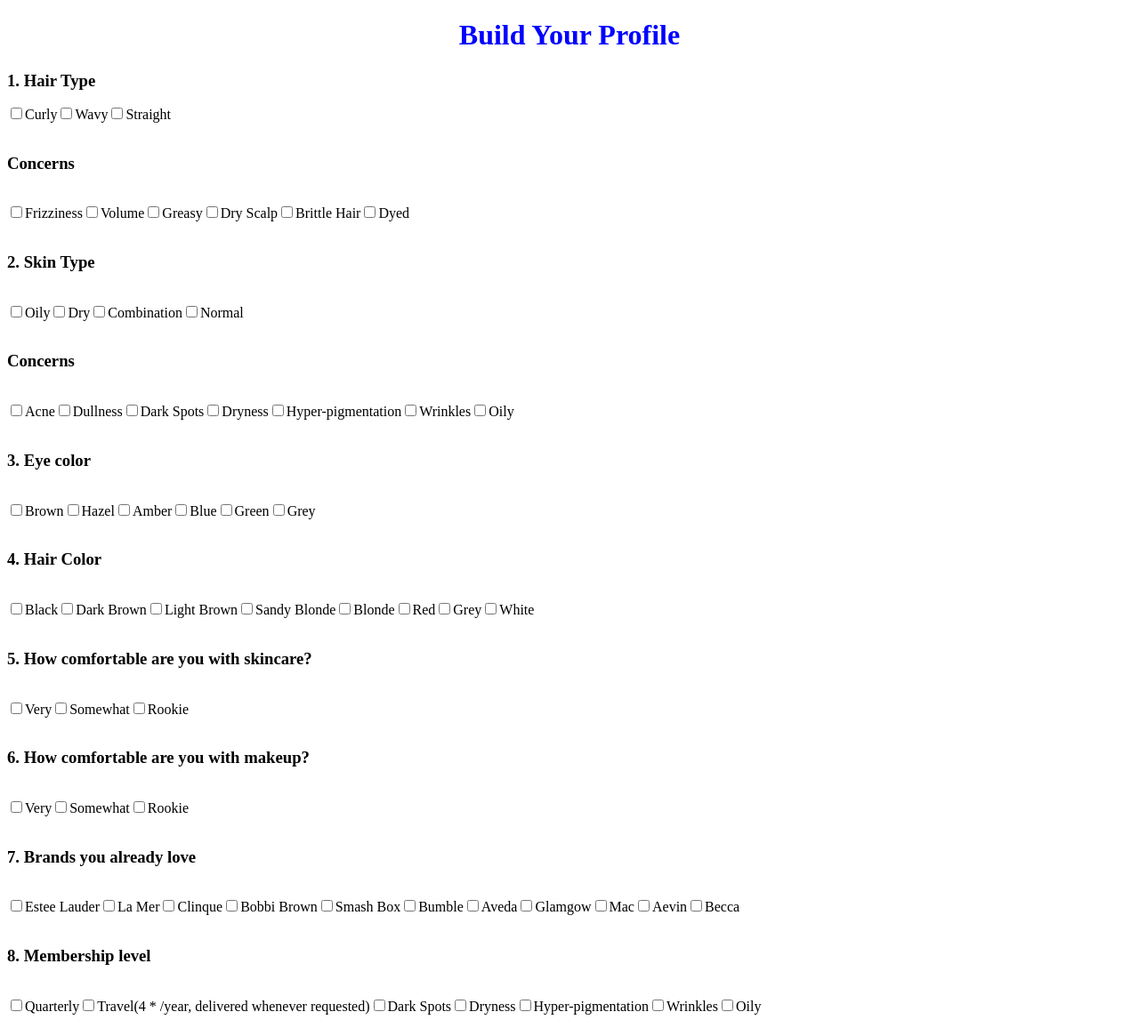
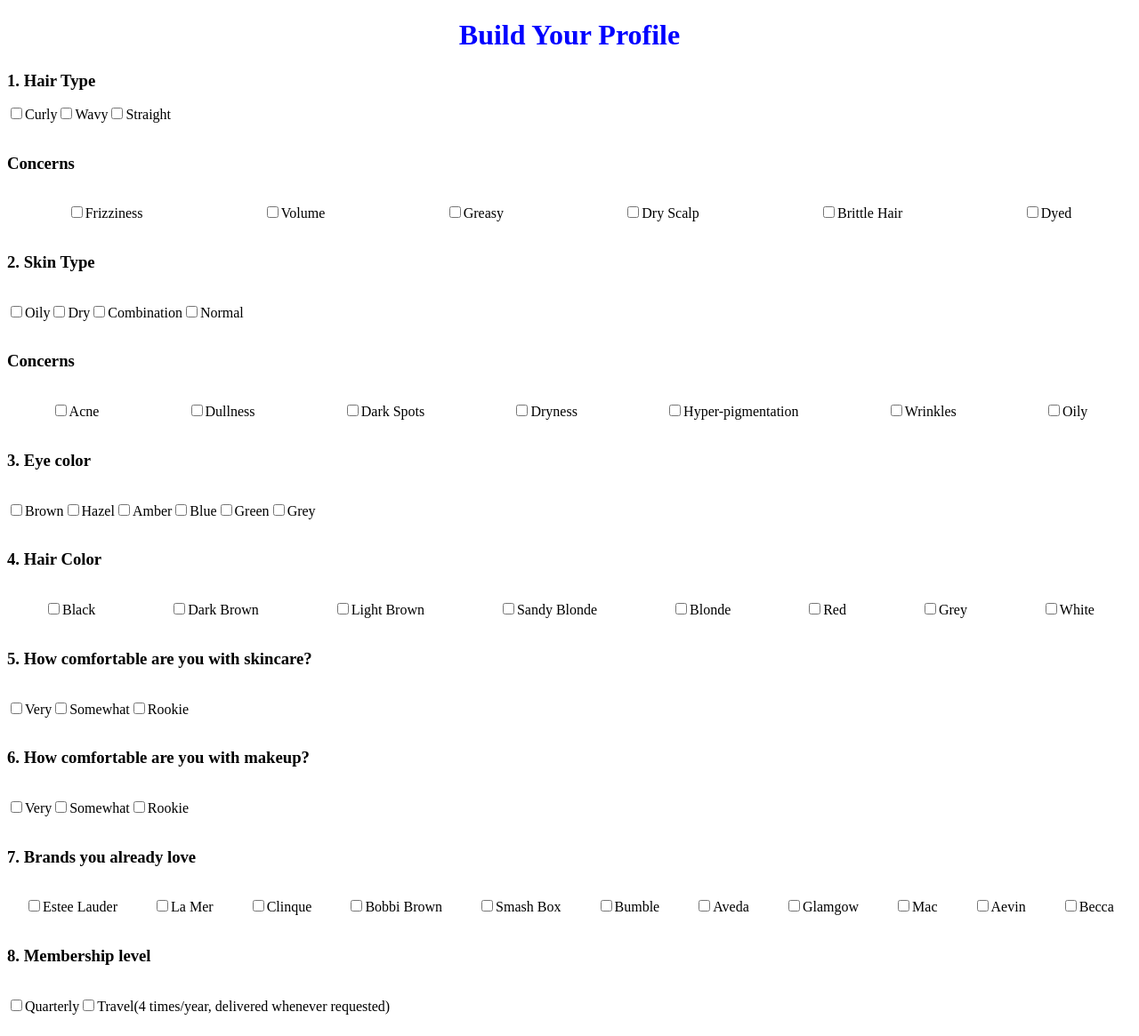
Before and after one commit to elizabethmchan2/elc_hackathon, a PHP site: page /profile.html in a window 1280 px wide. Shown: the whole page at 89% size. Run offline with PHP 8.4, Linux system fonts and the light colour scheme.

Commit message:
new version

```diff
--- a/css/signup.css
+++ b/css/signup.css
@@ -12,11 +12,15 @@
 }
 #hair {
   display: flex;
+
 }
 
+#concerns {
+    justify-content: space-around;
+}
 #hair p {
   flex-direction: row;
-  justify-content: flex-start;
+
 }
 
 #concerns {
@@ -33,7 +37,12 @@
   grid-row-gap: 50px;
 }
 
-
+.item{
+  order : <integer>;
+}
+.item {
+  flex-grow: <number>; /* default 0 */
+}
 /* .signup {
   text-align: center;
 } */
--- a/profile.html
+++ b/profile.html
@@ -93,12 +93,7 @@
    <h3>8. Membership level </h3>
    <div id= "hair">
         <p><input type="checkbox" id="Quarterly"><label for="Quarterly">Quarterly</label></p>
-       <p><input type="checkbox" id="Travel"><label for="Travel">Travel(4 * /year, delivered whenever requested)</label></p>
-       <p><input type="checkbox" id="Dark spots"><label for="Dark Spots">Dark Spots</label></p>
-       <p><input type="checkbox" id="Dryness"><label for="Dryness">Dryness</label></p>
-     <p><input type="checkbox" id="Hyper-pigmentation"><label for="Hyper-pigmentation">Hyper-pigmentation</label></p>
-     <p><input type="checkbox" id="Wrinkles"><label for="Wrinkles">Wrinkles</label></p>
-     <p><input type="checkbox" id="Oily"><label for="Oily">Oily</label></p>
+       <p><input type="checkbox" id="Travel"><label for="Travel">Travel(4 times/year, delivered whenever requested)</label></p>
   </div>
      </form>
     </div>
```
